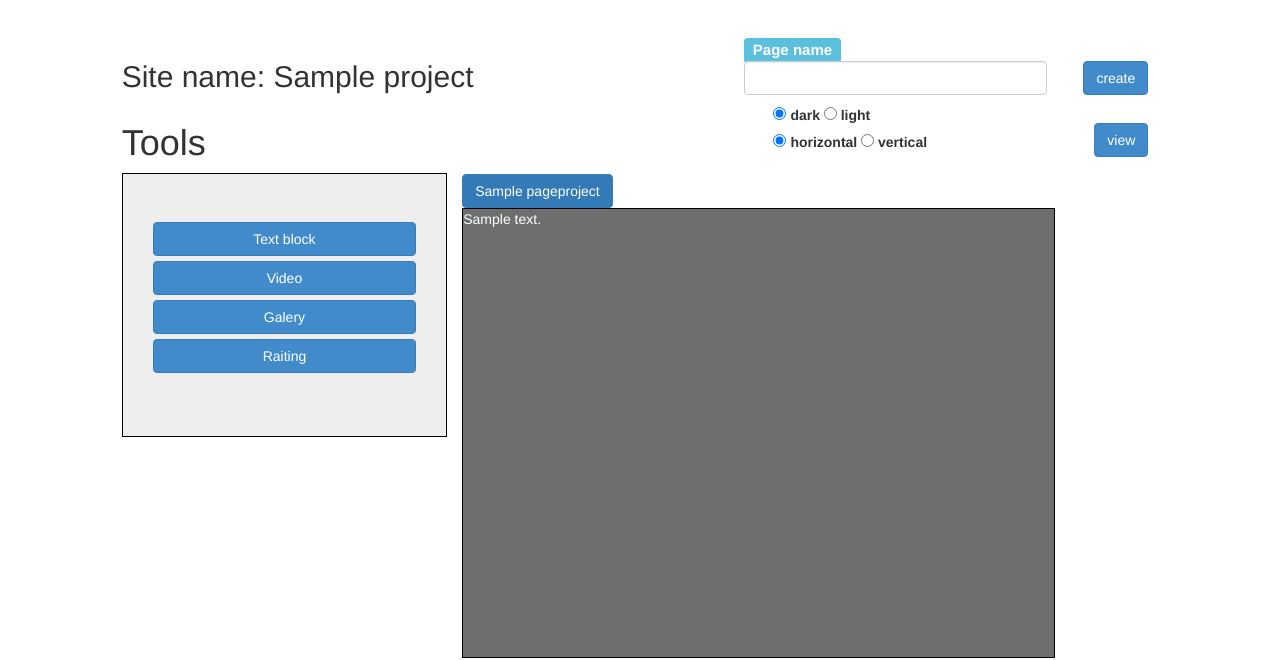
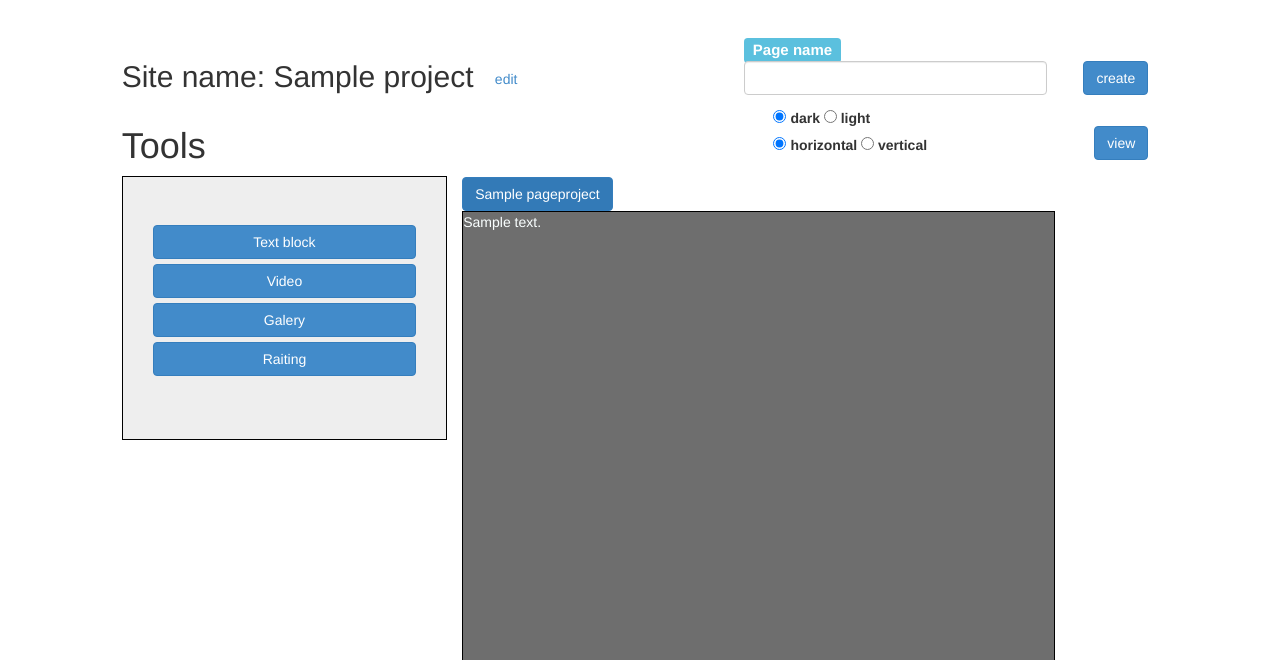
Before and after one commit to blackshadow608/site-constructor, a Django app: page /editor/1/ in a window 1280 px wide. Shown: the part 50-710 px from the top of the page. Run offline with Django 3.2, Linux system fonts and the light colour scheme; a user stored in the database is signed in; tables that the repository leaves empty hold one stand-in row (values such as "Sample post"); some libraries are stand-ins or nearby versions.

Commit message:
change site name

```diff
--- a/article/views.py
+++ b/article/views.py
@@ -219,3 +219,13 @@ def get_all_pages(request):
             for page in pages:
                 all_page.append({'pageID': page.id, 'pageName': page.page_name})
             return HttpResponse(json.dumps({'pages': all_page}), content_type="application/json")
+
+def change_site_name(request):
+    if request.method == 'GET':
+        id_p = request.GET.get('proj_id')
+        new_site_name = request.GET.get('new_site_name')
+        if id_p:
+            p = Project.objects.get(id=id_p)
+            p.project_name = new_site_name
+            p.save()
+            return HttpResponse(json.dumps({'newName': new_site_name}), content_type="application/json")
--- a/blog/urls.py
+++ b/blog/urls.py
@@ -24,6 +24,7 @@ urlpatterns = [
     url(r'^theme/', 'article.views.theme'),
     url(r'^menu/', 'article.views.change_menu'),
     url(r'^get_all_pages/', 'article.views.get_all_pages'),
+    url(r'^change_site_name/', 'article.views.change_site_name'),
     url(r'^like/', 'article.views.likes'),
     url(r'^admin/', include(admin.site.urls)),
     url(r'^login/$', LoginFormView.as_view()),
--- /dev/null
+++ b/static/js/change_site_name.js
@@ -0,0 +1,47 @@
+// Generated by CoffeeScript 1.9.3
+(function() {
+  $(function() {
+    var end_change_name, old_site_name, set_new_name;
+    old_site_name = "";
+    $('body').on('click', '#edit_site_name_button', function() {
+      old_site_name = $('#name_not_edit_span').attr("name_project");
+      $('#name_not_edit_span').remove();
+      $('#change_site_name_block').append('<span id="name_edit_span"> <input id="input_site_name" type="text" size=10 value=""> <button class="btn btn-xs" id="change_site_name_button">OK</button> </span>');
+      return $('#input_site_name').val(old_site_name);
+    });
+    $('body').on('click', '#change_site_name_button', function() {
+      return set_new_name();
+    });
+    set_new_name = function() {
+      var id, new_site_name;
+      new_site_name = $('#input_site_name').val();
+      if (!new_site_name) {
+        new_site_name = old_site_name;
+      }
+      id = $('h2').attr("id_project");
+      return $.ajax({
+        url: "/change_site_name/",
+        type: "GET",
+        data: {
+          'proj_id': id,
+          'new_site_name': new_site_name
+        },
+        success: function(data) {
+          return end_change_name(data.newName);
+        },
+        error: function() {
+          return alert('in change site name');
+        }
+      });
+    };
+    return end_change_name = function(site_name) {
+      $('#name_edit_span').remove();
+      $('#change_site_name_block').append('<span id="name_not_edit_span" name_project = ""> <button type="button" class="btn btn-link" id="edit_site_name_button"> edit</button> </span>');
+      $('#name_not_edit_span').prepend(site_name);
+      return $('#name_not_edit_span').attr('name_project', site_name);
+    };
+  });
+
+}).call(this);
+
+//# sourceMappingURL=change_site_name.js.map
--- a/templates/editor.html
+++ b/templates/editor.html
@@ -5,7 +5,19 @@
 {% block content %}
     <link rel="stylesheet" href={% static "css/jquery-impromptu.css"%}>
     <div class="row">
-        <h2 class="col-md-7" id_project = '{{ project.id }}'>{% trans "Site name:"%} {{ project.project_name }}</h2>
+        <div class="col-md-7">
+            <h2 id_project = '{{ project.id }}'>
+                {% trans "Site name:"%}
+                <span id="change_site_name_block">
+                    <span id="name_not_edit_span" name_project = '{{ project.project_name }}'>
+                        {{ project.project_name }}
+                        <button type="button" class="btn btn-link" id="edit_site_name_button">
+                            {% trans "edit" %}
+                        </button>
+                    </span>
+                </span>
+            </h2>
+        </div>
         <form class="col-md-5" action="" method="post">
                 {% csrf_token %}
                 <div  style="visibility: hidden;width: 0px;height: 0px">{{ page_form.project }}</div>
@@ -100,4 +112,5 @@
 <script src={% static "js/jquery-impromptu.js" %}></script>
 <script src={% static "js/change_theme.js" %}></script>
 <script src={% static "js/change_menu.js" %}></script>
+<script src={% static "js/change_site_name.js" %}></script>
 {% endblock %}
```
Also changed, not shown: static/img/edit.png (added), 2 other files.
